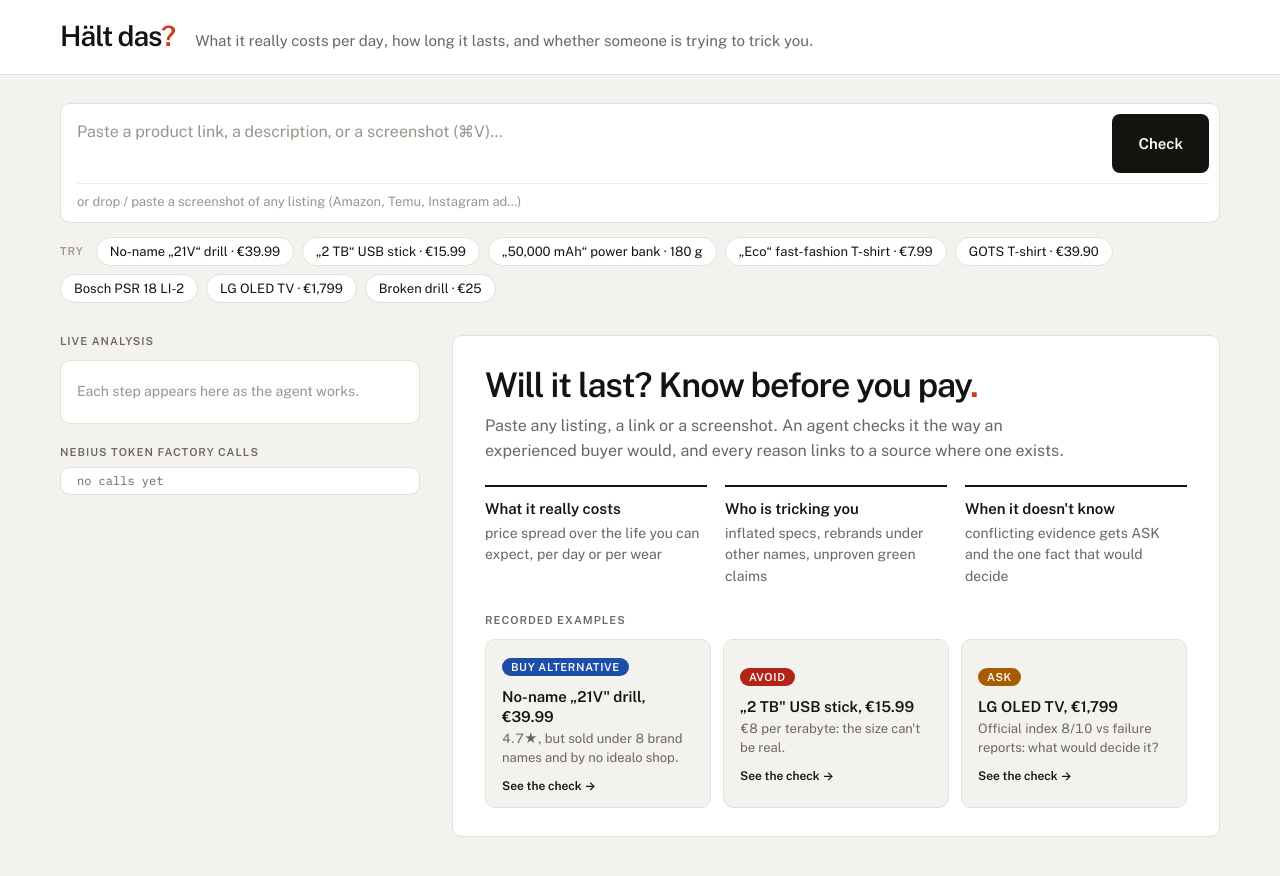
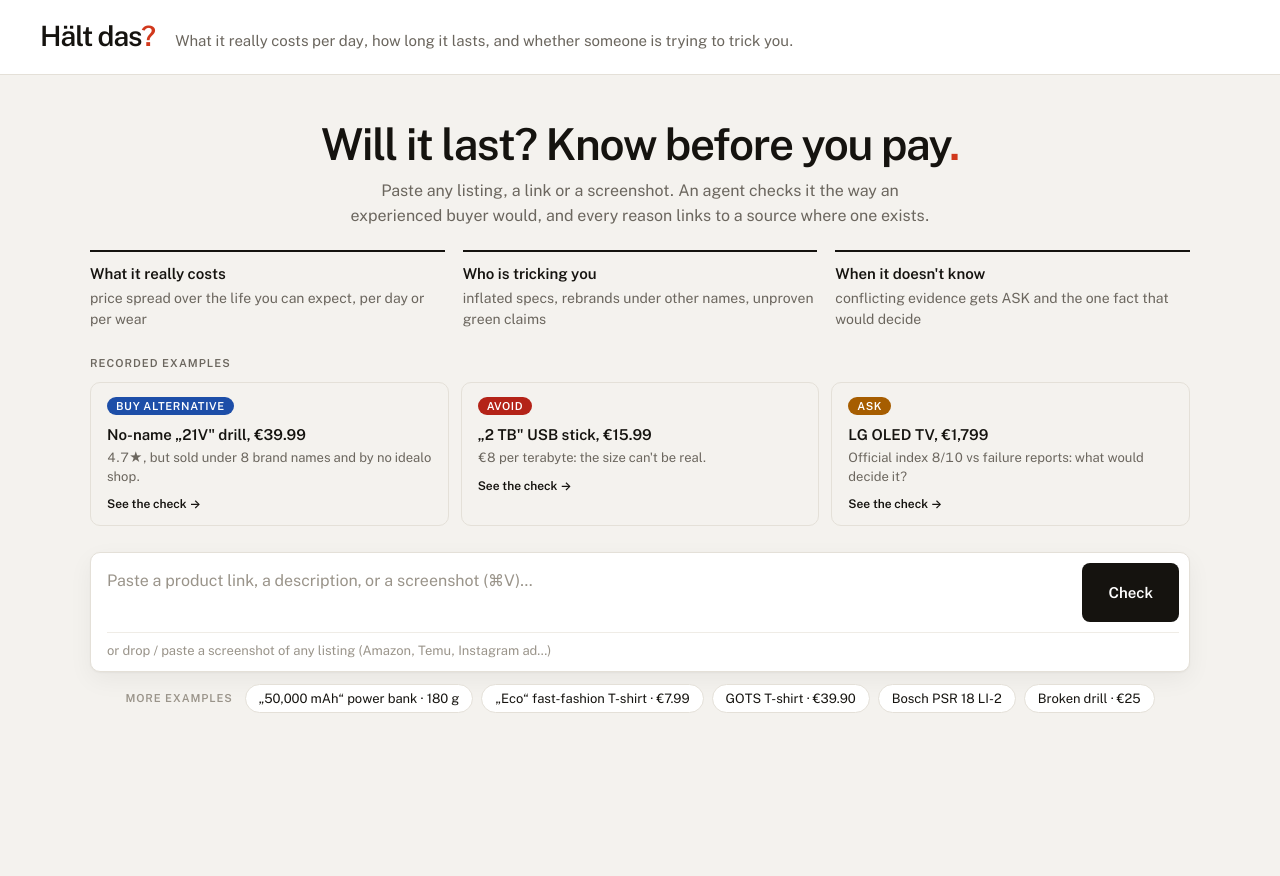
Before and after one commit to kaiser-data/haelt-das, a browser extension: page web/index.html in a window 1280 px wide. After the commit the page ends 817 px from the top, so only its background shows below. Drawn offline with Linux system fonts and the light colour scheme.

Commit message:
UI: examples on top centered, simple input below, results only after a run; wider desktop, tidy mobile
- start: centered headline, three promises, three recorded examples,
  then one simple input; the other examples as a quiet chip row
- results grid appears only once a check runs (class has-run; 'running'
  collided with the step spinner selector)
- desktop up to 1400 px, wider receipt; mobile: smaller headline,
  single column, verdict first

Co-Authored-By: Claude Opus 5.5 <noreply@anthropic.com>

```diff
--- a/web/index.html
+++ b/web/index.html
@@ -27,12 +27,12 @@
   ::selection{background:#15130f;color:#fff}
   :focus-visible{outline:2px solid var(--brand);outline-offset:2px}
   body{margin:0;background:var(--canvas);color:var(--ink);font:15px/1.55 var(--sans);font-variant-numeric:tabular-nums;-webkit-font-smoothing:antialiased}
-  header{padding:22px max(40px, calc((100% - 1240px) / 2 + 40px));display:flex;align-items:baseline;gap:20px;flex-wrap:wrap;border-bottom:1px solid var(--line);background:var(--surface)}
+  header{padding:22px max(40px, calc((100% - 1400px) / 2 + 40px));display:flex;align-items:baseline;gap:20px;flex-wrap:wrap;border-bottom:1px solid var(--line);background:var(--surface)}
   .mark{font:800 28px/1 var(--sans);letter-spacing:-.035em}
   .mark span{color:var(--brand)}
   .tag{color:var(--muted);font-size:15px}
-  main{padding:28px 40px 72px;max-width:1240px;margin:0 auto}
-  .input{background:var(--surface);border:1px solid var(--line);border-radius:var(--r-card);padding:10px 10px 10px 16px;display:grid;grid-template-columns:1fr auto;gap:10px;transition:border-color .15s, box-shadow .15s}
+  main{padding:28px 40px 72px;max-width:1400px;margin:0 auto}
+  .input{max-width:1100px;margin:0 auto;box-shadow:0 1px 2px rgba(0,0,0,.04),0 8px 24px rgba(0,0,0,.05);background:var(--surface);border:1px solid var(--line);border-radius:var(--r-card);padding:10px 10px 10px 16px;display:grid;grid-template-columns:1fr auto;gap:10px;transition:border-color .15s, box-shadow .15s}
   .input:focus-within{border-color:var(--ink);box-shadow:0 0 0 3px rgba(21,19,15,.08)}
   .input textarea{border:0;outline:0;resize:none;font:16px/1.45 var(--sans);color:var(--ink);background:transparent;min-height:48px;padding:6px 0}
   .input textarea::placeholder{color:var(--faint)}
@@ -41,11 +41,13 @@
   .input button:disabled{opacity:.45;cursor:wait}
   .drop{grid-column:1/-1;display:flex;gap:10px;align-items:center;color:var(--faint);font-size:13px;border-top:1px solid var(--line-2);padding-top:8px}
   .drop img{height:56px;border:1px solid var(--line);border-radius:6px}
-  .chips{display:flex;gap:8px;flex-wrap:wrap;margin:14px 0 32px;align-items:center}
-  .chips::before{content:"Try";font:600 11px var(--sans);letter-spacing:.08em;text-transform:uppercase;color:var(--faint);margin-right:4px}
+  .chips{display:flex;gap:6px 8px;flex-wrap:wrap;margin:12px auto 32px;align-items:center;justify-content:center;max-width:1100px}
+  .chips::before{content:"More examples";font:600 11px var(--sans);letter-spacing:.08em;text-transform:uppercase;color:var(--faint);margin-right:4px}
   .chip{font:500 13px var(--sans);color:var(--ink);border:1px solid var(--line);background:var(--surface);border-radius:999px;padding:6px 13px;cursor:pointer;transition:border-color .15s, background .15s}
   .chip:hover{border-color:var(--ink)}
-  .grid{display:grid;grid-template-columns:minmax(300px,360px) 1fr;gap:32px;align-items:start}
+  body:not(.has-run) .grid{display:none}
+  body.has-run .hero{display:none}
+  .grid{display:grid;grid-template-columns:minmax(300px,380px) 1fr;gap:36px;align-items:start}
   .grid > section:first-child{position:sticky;top:20px}
   @media (max-width:900px){.grid{grid-template-columns:1fr;gap:20px} .grid > section:first-child{position:static;order:2} header,main{padding-left:18px;padding-right:18px}}
   h3{font:600 11px/1.2 var(--sans);letter-spacing:.09em;text-transform:uppercase;color:var(--muted);margin:0 0 12px}
@@ -76,7 +78,7 @@
   .verdict.BUY_ALTERNATIVE{background:var(--blue-t);border-color:#cddbf3} .verdict.BUY_ALTERNATIVE .v{color:var(--blue)} .verdict.BUY_ALTERNATIVE .v::before{background:var(--blue)}
   .verdict.ASK{background:var(--amber-t);border-color:#f1dcb5} .verdict.ASK .v{color:var(--amber)} .verdict.ASK .v::before{background:var(--amber)}
   @keyframes rise{from{opacity:0;transform:translateY(6px)}}
-  .receipt{background:#fff;font:13.5px/1.65 var(--mono);padding:24px 24px 34px;max-width:480px;position:relative;
+  .receipt{background:#fff;font:13.5px/1.65 var(--mono);padding:24px 24px 34px;max-width:560px;position:relative;
     filter:drop-shadow(0 1px 1px rgba(0,0,0,.06)) drop-shadow(0 6px 14px rgba(0,0,0,.07));margin:0 0 24px;display:none;
     -webkit-mask: conic-gradient(from -45deg at bottom,#0000,#000 1deg 89deg,#0000 90deg) 50%/14px 100%;}
   .receipt .title{text-align:center;font-weight:700;letter-spacing:.14em;font-size:13px}
@@ -108,8 +110,12 @@
   .report:last-child{border-bottom:0}
   .report .pill{font-size:10.5px;padding:1px 7px;text-transform:uppercase}
   .err{color:var(--red);font-weight:600}
-  .hero{background:var(--surface);border:1px solid var(--line);border-radius:var(--r-card);padding:30px 32px 28px}
-  .hero h1{font:700 34px/1.12 var(--sans);letter-spacing:-.03em;margin:0;text-wrap:balance}
+  .hero{max-width:1100px;margin:18px auto 26px;text-align:center}
+  .hero .lead{margin-left:auto !important;margin-right:auto !important}
+  .hero .promises{text-align:left}
+  .hero h3{text-align:left}
+  .ex{text-align:left}
+  .hero h1{font:700 44px/1.08 var(--sans);letter-spacing:-.03em;margin:0;text-wrap:balance}
   .hero h1 span{color:var(--brand)}
   .hero .lead{color:var(--muted);font-size:16px;margin:10px 0 22px;max-width:60ch}
   .promises{display:grid;grid-template-columns:repeat(3,1fr);gap:18px;margin:0 0 26px;padding:0;list-style:none}
@@ -117,6 +123,7 @@
   .promises b{display:block;color:var(--ink);font-size:15px;margin-bottom:2px}
   .examples{display:grid;grid-template-columns:repeat(3,1fr);gap:12px}
   .ex{all:unset;box-sizing:border-box;cursor:pointer;display:block;border:1px solid var(--line);border-radius:var(--r-card);padding:14px 16px;background:var(--canvas);transition:border-color .15s, transform .15s}
+  .hero .ex{text-align:left;display:flex;flex-direction:column;align-items:flex-start;justify-content:flex-start}
   .ex:hover{border-color:var(--ink);transform:translateY(-1px)}
   .ex:focus-visible{outline:2px solid var(--brand);outline-offset:2px}
   .ex .vp{display:inline-block;font:700 11px var(--sans);letter-spacing:.06em;color:#fff;border-radius:999px;padding:3px 9px}
@@ -124,11 +131,15 @@
   .ex .d{font-size:13px;color:var(--muted);line-height:1.45}
   .ex .go{font:600 12px var(--sans);color:var(--ink);margin-top:10px}
   .vp.AVOID{background:var(--red)} .vp.BUY_ALTERNATIVE{background:var(--blue)} .vp.ASK{background:var(--amber)}
-  @media (max-width:900px){.promises,.examples{grid-template-columns:1fr}}
+  @media (max-width:900px){.promises,.examples{grid-template-columns:1fr}
+    .hero{margin:6px auto 18px} .hero h1{font-size:30px} .hero .lead{font-size:15px}
+    .promises{gap:12px;margin-bottom:18px} .verdict .h{font-size:22px} .verdict{padding:18px}
+    header{padding-top:16px;padding-bottom:16px} .tag{font-size:13px} .replay-note{margin-left:0}}
   .evpills{display:flex;flex-wrap:wrap;gap:6px;margin-top:12px}
   .evpill{font:600 12px var(--sans);background:rgba(255,255,255,.75);border:1px solid rgba(21,19,15,.12);color:var(--ink);border-radius:999px;padding:4px 10px}
   .evpill i{font-style:normal;color:var(--muted);font-weight:600;margin-right:4px}
   .ticker .step{position:relative;border-bottom:0}
+  .ticker .ico{position:relative;z-index:1;box-shadow:0 0 0 3px var(--surface)}
   .ticker .step:not(:last-child)::after{content:"";position:absolute;left:9px;top:31px;bottom:-8px;width:2px;background:var(--line)}
   .muted-note{font-size:12px;color:var(--faint);font-weight:400;text-transform:none;letter-spacing:0}
   .replay-note{display:none;font:600 11px var(--sans);letter-spacing:.08em;text-transform:uppercase;color:var(--muted);background:var(--line-2);border-radius:999px;padding:4px 10px;margin-left:auto}
@@ -137,7 +148,7 @@
   .empty{color:var(--faint);font-size:14px;padding:14px 0}
   @media (prefers-reduced-motion:reduce){*{animation:none!important;transition:none!important}.receipt .line{opacity:1;transform:none}}
   /* side panel inside the browser extension: one column, no header */
-  body.embed header, body.embed .chips, body.embed .input{display:none}
+  body.embed header, body.embed .chips, body.embed .input, body.embed .hero{display:none}
   body.embed main{padding:12px}
   body.embed .grid{grid-template-columns:1fr;gap:14px}
   body.embed .grid > section:first-child{order:2;position:static}
@@ -151,19 +162,34 @@
   <div class="replay-note" title="Events of a recorded live run, played back faster; no live calls are made">Recorded live run · 27 Nov 2026 · replayed faster · live checks off</div>
 </header>
 <main>
+  <div class="hero" id="hero">
+    <h1>Will it last? Know before you pay<span>.</span></h1>
+    <p class="lead">Paste any listing, a link or a screenshot. An agent checks it the way an experienced buyer would, and every reason links to a source where one exists.</p>
+    <ul class="promises">
+      <li><b>What it really costs</b>price spread over the life you can expect, per day or per wear</li>
+      <li><b>Who is tricking you</b>inflated specs, rebrands under other names, unproven green claims</li>
+      <li><b>When it doesn't know</b>conflicting evidence gets ASK and the one fact that would decide</li>
+    </ul>
+    <h3>Recorded examples</h3>
+    <div class="examples">
+      <button class="ex" data-chip="21V"><span class="vp BUY_ALTERNATIVE">BUY ALTERNATIVE</span><div class="t">No-name „21V" drill, €39.99</div><div class="d">4.7★, but sold under 8 brand names and by no idealo shop.</div><div class="go">See the check →</div></button>
+      <button class="ex" data-chip="USB stick"><span class="vp AVOID">AVOID</span><div class="t">„2 TB" USB stick, €15.99</div><div class="d">€8 per terabyte: the size can't be real.</div><div class="go">See the check →</div></button>
+      <button class="ex" data-chip="LG OLED"><span class="vp ASK">ASK</span><div class="t">LG OLED TV, €1,799</div><div class="d">Official index 8/10 vs failure reports: what would decide it?</div><div class="go">See the check →</div></button>
+    </div>
+  </div>
   <form class="input" id="f">
     <textarea id="q" rows="2" placeholder="Paste a product link, a description, or a screenshot (⌘V)…"></textarea>
     <button id="go" type="submit">Check</button>
     <div class="drop" id="drop">or drop / paste a screenshot of any listing (Amazon, Temu, Instagram ad…)</div>
   </form>
   <div class="chips">
-    <button class="chip" data-q="Brushless Akkuschrauber Set 21V, Akku-Bohrschrauber Bürstenlos 2x 2000mAh Akku, 60Nm, 4,7 Sterne (1.832 Bewertungen), 39,99 €, Marke: SEESII">No-name „21V“ drill · €39.99</button>
-    <button class="chip" data-q="USB Stick 2TB, USB 3.0 Speicherstick 2000GB, Metall, wasserdicht, 4,5 Sterne (920 Bewertungen), 15,99 €, no-name">„2 TB“ USB stick · €15.99</button>
+    <button class="chip" hidden data-q="Brushless Akkuschrauber Set 21V, Akku-Bohrschrauber Bürstenlos 2x 2000mAh Akku, 60Nm, 4,7 Sterne (1.832 Bewertungen), 39,99 €, Marke: SEESII">No-name „21V“ drill · €39.99</button>
+    <button class="chip" hidden data-q="USB Stick 2TB, USB 3.0 Speicherstick 2000GB, Metall, wasserdicht, 4,5 Sterne (920 Bewertungen), 15,99 €, no-name">„2 TB“ USB stick · €15.99</button>
     <button class="chip" data-q="Powerbank 50000mAh, 22,5W Schnellladung, nur 180g, 4,6 Sterne (2.410 Bewertungen), 24,99 €, Marke: generic">„50,000 mAh“ power bank · 180 g</button>
     <button class="chip" data-q="Herren T-Shirt Eco Collection, 100% Baumwolle, nachhaltig und umweltfreundlich produziert, klimaneutraler Versand, 4,3 Sterne (2.900 Bewertungen), 7,99 €, Marke: TrendWave (fiktive Demo-Marke)">„Eco“ fast-fashion T-shirt · €7.99</button>
     <button class="chip" data-q="Armedangels T-Shirt Jaames, 100% Bio-Baumwolle, GOTS zertifiziert, Fair Wear Mitglied, 39,90 €, Marke: Armedangels">GOTS T-shirt · €39.90</button>
     <button class="chip" data-q="Bosch Akkuschrauber PSR 18 LI-2 (18V, 2x Akku, 2-Gang), 4,7 Sterne, 129 €, Marke Bosch">Bosch PSR 18 LI-2</button>
-    <button class="chip" data-q="LG OLED77B65LA 77 Zoll OLED TV, 4K, webOS, 1.799 €, Marke LG">LG OLED TV · €1,799</button>
+    <button class="chip" hidden data-q="LG OLED77B65LA 77 Zoll OLED TV, 4K, webOS, 1.799 €, Marke LG">LG OLED TV · €1,799</button>
     <button class="chip" data-q="Bosch PSR 18 LI-2 Akkuschrauber 18V, Ersatzteil/Defekt – nicht funktionsfähig, startet nicht. 25 € VB, Abholung Berlin">Broken drill · €25</button>
   </div>
 
@@ -176,21 +202,6 @@
       <div class="calls" id="calls">no calls yet</div>
     </section>
     <section>
-      <div class="hero" id="hero">
-        <h1>Will it last? Know before you pay<span>.</span></h1>
-        <p class="lead">Paste any listing, a link or a screenshot. An agent checks it the way an experienced buyer would, and every reason links to a source where one exists.</p>
-        <ul class="promises">
-          <li><b>What it really costs</b>price spread over the life you can expect, per day or per wear</li>
-          <li><b>Who is tricking you</b>inflated specs, rebrands under other names, unproven green claims</li>
-          <li><b>When it doesn't know</b>conflicting evidence gets ASK and the one fact that would decide</li>
-        </ul>
-        <h3>Recorded examples</h3>
-        <div class="examples">
-          <button class="ex" data-chip="21V"><span class="vp BUY_ALTERNATIVE">BUY ALTERNATIVE</span><div class="t">No-name „21V" drill, €39.99</div><div class="d">4.7★, but sold under 8 brand names and by no idealo shop.</div><div class="go">See the check →</div></button>
-          <button class="ex" data-chip="USB stick"><span class="vp AVOID">AVOID</span><div class="t">„2 TB" USB stick, €15.99</div><div class="d">€8 per terabyte: the size can't be real.</div><div class="go">See the check →</div></button>
-          <button class="ex" data-chip="LG OLED"><span class="vp ASK">ASK</span><div class="t">LG OLED TV, €1,799</div><div class="d">Official index 8/10 vs failure reports: what would decide it?</div><div class="go">See the check →</div></button>
-        </div>
-      </div>
       <div class="verdict" id="verdict"></div>
       <div class="receipt" id="receipt"></div>
       <div class="cards" id="cards"></div>
@@ -396,7 +407,7 @@ async function run(){
   const q = $("#q").value.trim();
   if (!q && !image && !pagePayload) return;
   $("#go").disabled = true;
-  $("#hero").style.display = "none";
+  document.body.classList.add("has-run");
   $("#ticker").innerHTML = ""; $("#cards").innerHTML = ""; $("#calls").innerHTML = "no calls yet"; $("#callsum").textContent = ""; nCalls = 0; callTot.ms = 0; callTot.tok = 0; callTot.models.clear(); state.stars = null; state.alts = [];
   $("#verdict").style.display = "none"; $("#receipt").style.display = "none";
   for (const k in steps) delete steps[k]; nCalls = 0;
```
